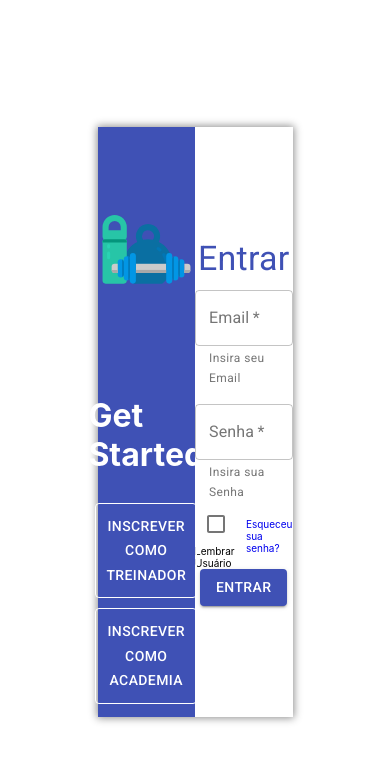
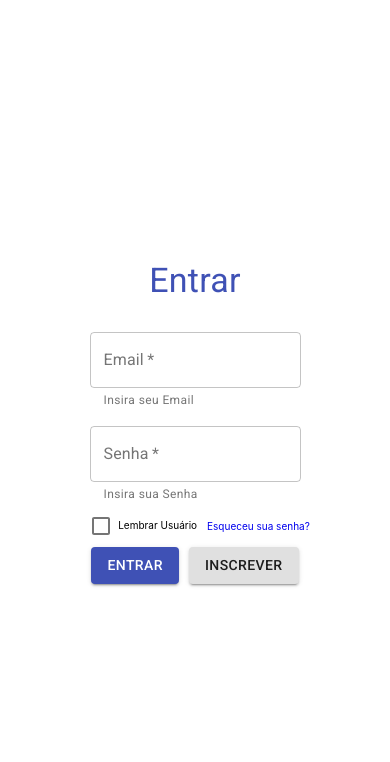
Before and after one commit to raultocantins/acadpro_full, a React (Create React App) app in the folder frontend/: page /signin in a window 390 px wide. Shown: the top 762 px of the page. Built offline with nearby package versions, Linux system fonts and the light colour scheme.

Commit message:
Inserindo responsividade no Component signin

```diff
--- a/frontend/src/Components/Signin/Signin.css
+++ b/frontend/src/Components/Signin/Signin.css
@@ -77,6 +77,11 @@ text-decoration: none;
 .grid-btn{
     display: flex;
     justify-content: center;
+
+}
+.grid-btn a{
+    outline: none;
+    text-decoration: none;
 }
 .input-email{
     margin-bottom: 15px!important;
@@ -95,10 +100,39 @@ text-decoration: none;
 
 
 }
+
 .checkbox a{
     outline: none;
     text-decoration: none;
 }
+.btn-register{
+    margin-left: 10px!important;
+    display: none!important;
+}
+
 
 .grid-container{display: flex;
 justify-content: center;align-items: center;}
+
+.error-login{
+   margin: 15px; }
+   @media(max-width:600px){
+    .container-box{
+        height: 100vh;
+        width: 100vw;
+    }
+    .logo-register{
+        display: none;
+    }
+    .login{
+        width: 100vw;
+        height: 100vh;
+    }
+    .grid-container{
+        display: block!important;
+    }
+    .btn-register{
+        margin-left: 10px!important;
+        display: flex!important;
+    }
+   }
--- a/frontend/src/Components/Signin/Signin.js
+++ b/frontend/src/Components/Signin/Signin.js
@@ -10,7 +10,7 @@ import Collapse from '@material-ui/core/Collapse';
 import Alert from '@material-ui/lab/Alert';
 
 import {
-    Link,Redirect
+    Link, Redirect
 } from "react-router-dom";
 import './Signin.css'
 
@@ -43,9 +43,9 @@ export default class Signin extends Component {
         } else {
             Axios.post('http://localhost:4000/signin', { email, password })
                 .then(res => {
-                    window.localStorage.setItem('logToken',res.data)
+                    window.localStorage.setItem('logToken', res.data)
                     alert(res)
-                    return <Redirect to="/home"/>
+                    return <Redirect to="/home" />
                 })
                 .catch(err => { this.setState({ error: err.response.data }) })
 
@@ -73,19 +73,16 @@ export default class Signin extends Component {
                     </div>
                 </div>
                 <div className="login">
-                    <Grid container className="grid-container">
-                        <Grid item={true} sm={12}>
+                    <Grid container xs={12} className="grid-container">
+                        <Grid item={true} sm={12} >
                             <Typography variant='h4' align='center' color='primary' className='text-entrar' >
                                 Entrar
                         </Typography>
-                        </Grid>
-                        <Grid item={true} xs={12}>
-                            <Collapse in={this.state.error}>
+                            <Collapse in={this.state.error} className='error-login' >
                                 <Alert color='error'>
                                     {this.state.error}
                                 </Alert>
                             </Collapse>
-
                         </Grid>
 
                         <Grid item={true} sm={12} className="grid-email" >
@@ -139,9 +136,15 @@ export default class Signin extends Component {
                         </Grid>
 
                         <Grid item={true} sm={12} className="grid-btn">
-                            <Button className="btn-entrar" color="primary" variant="contained" onClick={this.validation} >
+                            <Button  className="btn-entrar" color="primary" variant="contained" onClick={this.validation} >
                                 Entrar
                         </Button>
+                            <Link to='/signup' >
+
+                                <Button className="btn-register" color="default" variant="contained" >
+                                    Inscrever
+                        </Button>
+                            </Link>
                         </Grid>
 
 
```
